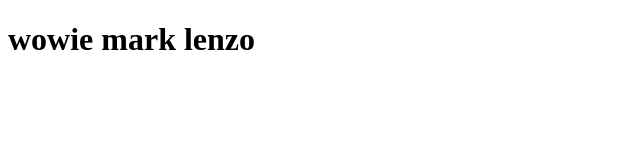
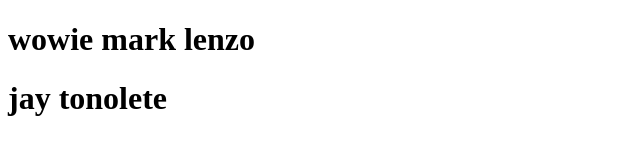
Before and after one commit to Wowiemark1997/EVSUCCLMS, a plain HTML site: page index.html in a window 1280 px wide. Shown: the whole page, without its empty margins (0-640 px from the left). Drawn offline with Linux system fonts and the light colour scheme.

Commit message:
jaytonolete

```diff
--- a/index.html
+++ b/index.html
@@ -7,6 +7,6 @@
 </head>
 <body>
     <h1>wowie mark lenzo</h1>
-
+   <h1>jay tonolete</h1>
 </body>
 </html>
```
